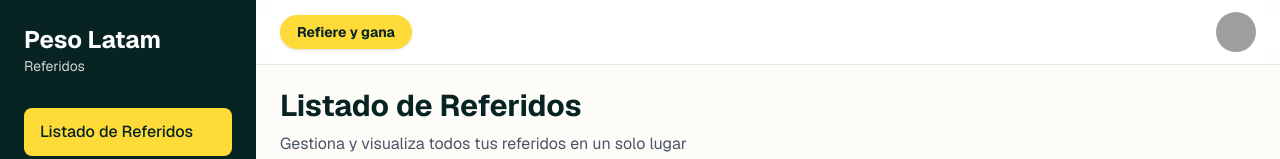
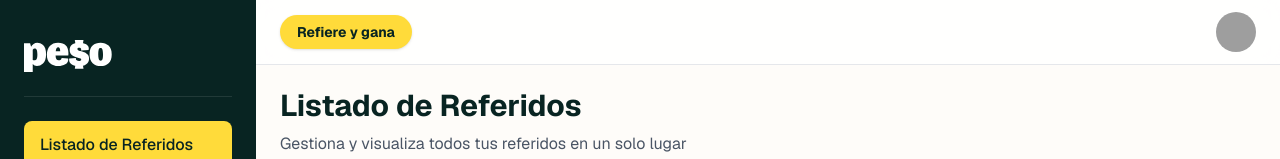
Before and after one commit to OryxonDev/peso-latam-referrals, a Next.js app: page / in a window 1280 px wide. Shown: the top 159 px of the page. Built offline with nearby package versions, Linux system fonts and the light colour scheme; no server answers; grey boxes are pictures that could not be loaded.

Commit message:
Add Peso svg logo

```diff
--- /dev/null
+++ b/features/layout/components/Logo.tsx
@@ -0,0 +1,41 @@
+interface LogoProps {
+  className?: string;
+  height?: number | string;
+}
+
+export function Logo({ className = '', height = 32 }: LogoProps) {
+  return (
+    <svg
+      height={height}
+      viewBox="0 0 88 32"
+      fill="none"
+      xmlns="http://www.w3.org/2000/svg"
+      className={className}
+    >
+      <path
+        d="M65.5686 14.2661C65.5686 10.3007 66.5934 7.36 68.643 5.48865C70.648 3.61731 73.3213 2.68164 76.5739 2.68164C79.8265 2.68164 82.4998 3.66187 84.5939 5.57777C86.688 7.49366 87.7128 10.4789 87.7128 14.4444C87.7128 18.4098 86.688 21.3505 84.5939 23.2219C82.4998 25.1377 79.871 26.0734 76.7075 26.0734C73.4104 26.0734 70.7371 25.1377 68.6875 23.2219C66.5934 21.306 65.5686 18.3207 65.5686 14.2661ZM75.5045 20.3703C76.1283 20.8604 77.2422 20.8158 77.8214 20.3703C78.4007 19.9247 79.0244 18.0088 79.0244 14.3998C78.8908 8.78578 77.866 7.89467 76.5739 8.02833C75.2818 7.93922 74.3906 8.60756 74.257 14.2216C74.257 17.9197 74.8808 19.8802 75.5045 20.3703Z"
+        fill="currentColor"
+      />
+      <path
+        d="M22.8713 14.7117C22.8713 11.1918 23.8516 8.29567 25.812 6.02332C27.7279 3.79553 30.5349 2.68164 34.144 2.68164C41.0055 2.68164 44.4363 6.20155 44.4363 13.2414C44.4363 13.9988 44.3918 14.8008 44.3027 15.6028H31.5597C31.6934 19.1227 32.7182 20.2812 34.6341 20.2812C36.3717 20.2812 37.5747 19.3009 37.5747 18.187V17.9317L44.1483 18.4751C44.1929 18.6978 44.2581 19.0782 44.2581 19.3901C44.2581 21.5287 43.2779 23.1773 41.2729 24.3357C39.2679 25.4942 36.9064 26.0734 34.2776 26.0734C30.9359 26.0734 28.1735 25.1378 26.0794 23.2664C23.9407 21.3951 22.8713 18.5435 22.8713 14.7117ZM34.144 7.36C32.8518 7.36 32.0498 8.65211 31.7379 11.2809H36.1935C36.1935 8.65211 35.5252 7.36 34.144 7.36Z"
+        fill="currentColor"
+      />
+      <path
+        d="M8.73293 32.0004H0V3.21631H6.10414L7.08437 6.78077C8.28737 4.3302 10.5597 2.68164 13.2776 2.68164C15.2381 2.68164 17.154 3.34998 19.0253 4.95399C20.8967 6.55799 22.0997 9.81057 22.0997 14.2216C22.0997 18.5435 20.8521 21.8852 18.9808 23.6229C17.1094 25.3605 15.0599 26.0734 12.9212 26.0734C11.1835 26.0734 9.75771 25.4051 8.73293 24.113V32.0004ZM10.6488 8.47389C9.93594 8.47389 9.31216 8.87489 8.73293 9.72145V19.8802C9.22304 20.1921 9.71316 20.3257 10.2924 20.3257C12.4311 20.3257 13.3667 18.6772 13.3667 14.4444C13.3667 9.98879 12.4311 8.47389 10.6488 8.47389Z"
+        fill="currentColor"
+      />
+      <path
+        d="M45.0952 19.8356L45.1843 18.4989L51.9568 17.9643C51.9122 18.2762 51.8677 18.5435 51.8677 18.7663C51.8677 20.0138 53.1598 21.0386 54.9866 21.0386C56.4569 21.0386 57.2144 20.5485 57.2144 19.5683C57.2144 18.7217 56.7243 18.5435 53.8727 17.786C51.6004 17.2068 50.2637 16.7167 48.4815 15.5137C46.6547 14.3107 45.6744 12.4394 45.6744 9.94423C45.6744 5.17676 49.1943 2.68164 55.2539 2.68164C61.0016 2.68164 64.8334 4.99854 64.8334 8.34022L64.6106 9.89968L56.9916 10.5235C57.1253 10.0333 57.1698 9.63234 57.1698 9.2759C57.1698 8.20656 56.5015 7.67189 55.2094 7.67189C54.0064 7.67189 53.4271 8.11744 53.4271 9.00856C53.4271 10.2561 54.6301 10.6126 55.9668 10.969C56.1005 11.0136 56.546 11.1027 57.3035 11.2809C58.0164 11.5037 58.5065 11.6374 58.8184 11.7265C59.3531 11.9047 61.0907 12.4394 61.7591 12.8849C62.4274 13.3305 63.6304 14.177 64.1205 15.0236C64.6106 15.9147 65.0562 17.2068 65.0562 18.6326C65.0562 23.5783 60.9571 26.0734 54.7638 26.0734C51.9568 26.0734 49.6845 25.5833 47.8577 24.514C46.0309 23.4892 45.0952 21.9297 45.0952 19.8356Z"
+        fill="currentColor"
+      />
+      <path
+        d="M50.8049 0H59.4987L58.6837 4.89027H51.62L50.8049 0Z"
+        fill="currentColor"
+      />
+      <path
+        d="M51.62 23.8652H58.6837L59.4987 28.7555H50.8049L51.62 23.8652Z"
+        fill="currentColor"
+      />
+    </svg>
+  );
+}
--- a/features/layout/components/Sidebar.tsx
+++ b/features/layout/components/Sidebar.tsx
@@ -3,6 +3,7 @@
 import Link from 'next/link';
 import { usePathname } from 'next/navigation';
 import { useLayoutStore } from '../store/layoutStore';
+import { Logo } from './Logo';
 
 export function Sidebar() {
   const pathname = usePathname();
@@ -27,9 +28,8 @@
         }`}
       >
         <div className="p-6">
-          <div className="mb-8">
-            <h1 className="text-2xl font-bold">Peso Latam</h1>
-            <p className="text-sm text-white/80">Referidos</p>
+          <div className="mt-4 mb-6 pb-6 border-b border-white/10 pb-4">
+            <Logo className="text-white" />
           </div>
           <nav className="space-y-2">
             {menuItems.map((item) => {
```
